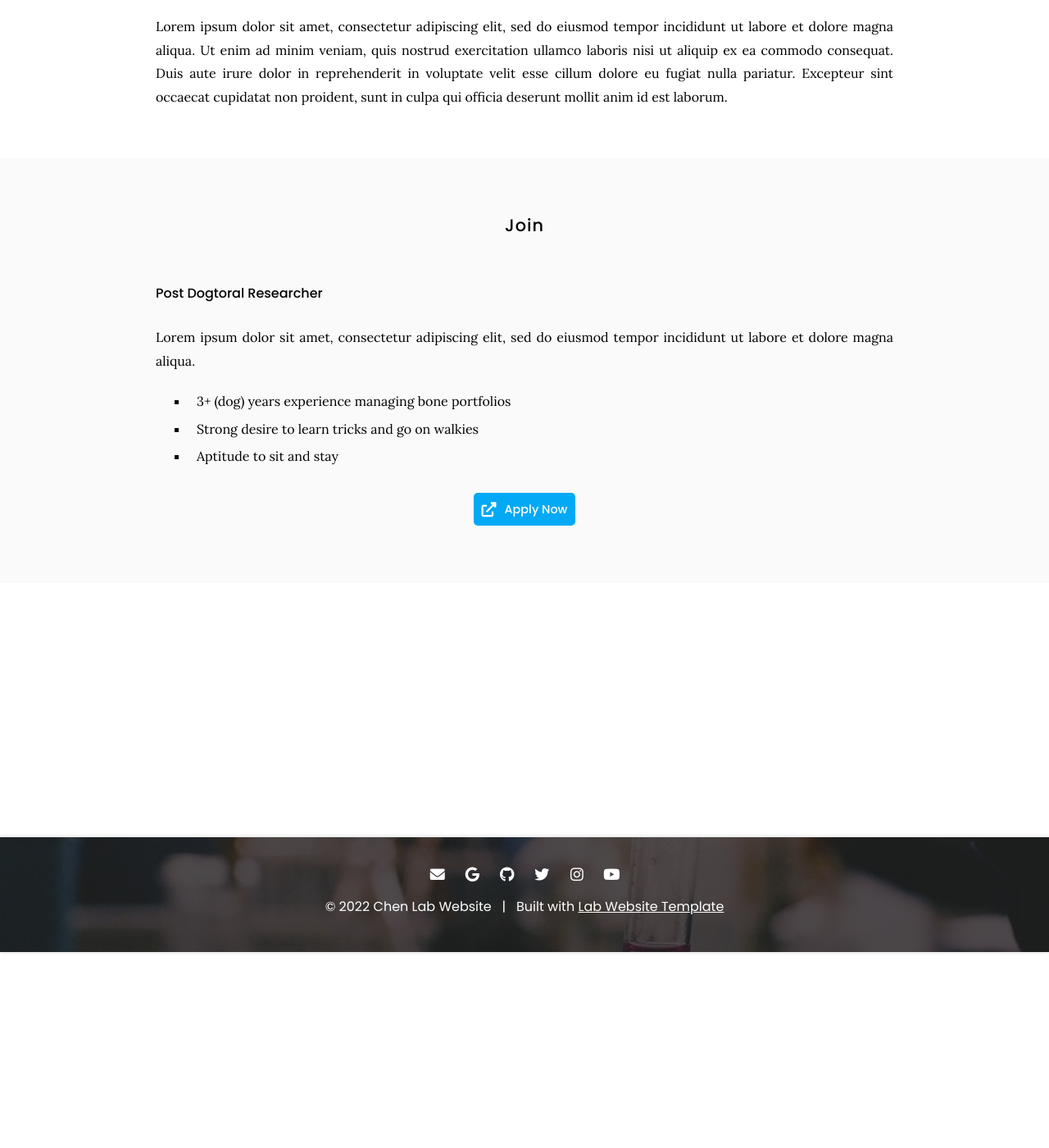
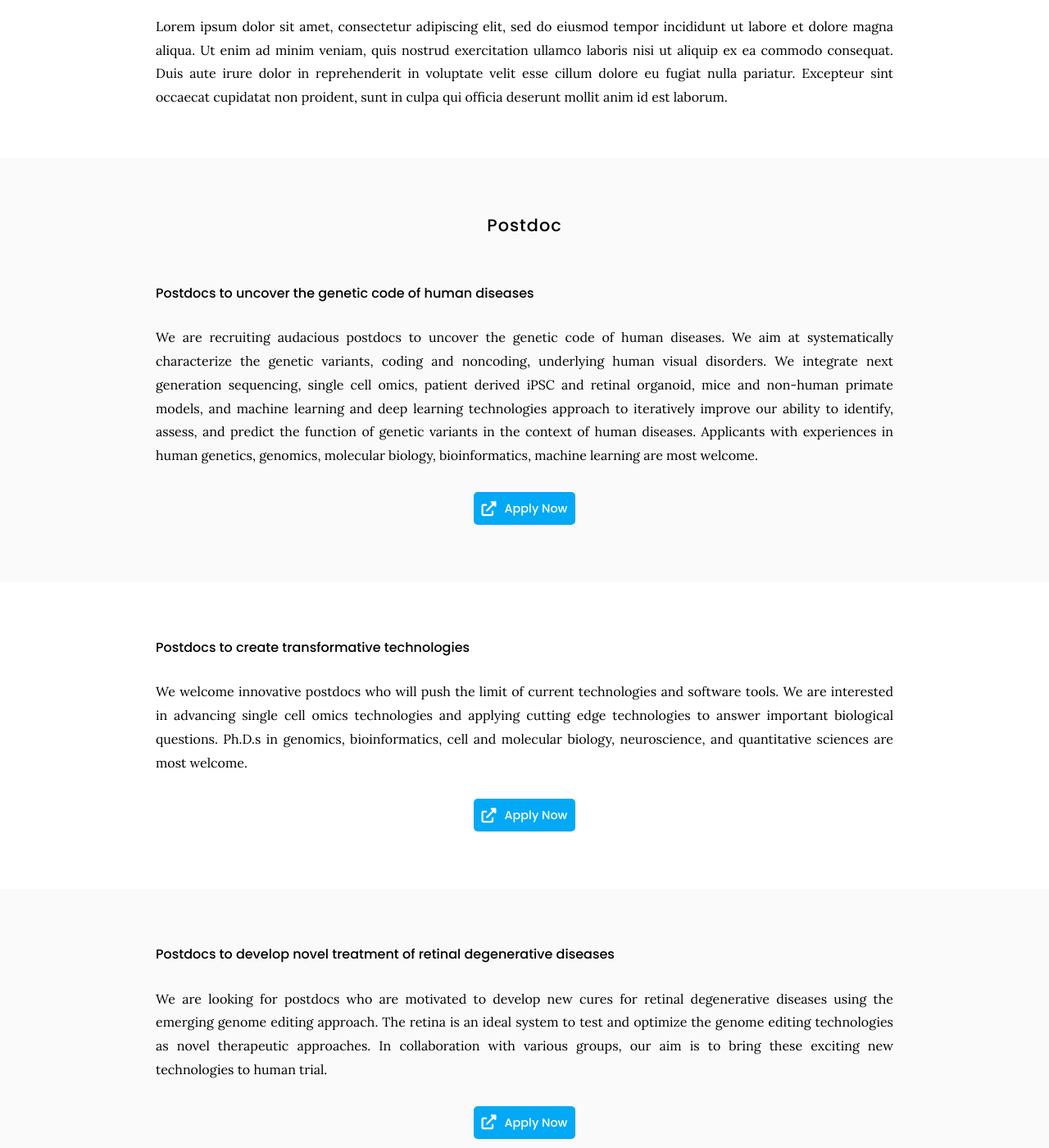
Before and after one commit to wmeng1018/Chen-lab-website, a Jekyll site: the page built from Join us/index.md, in a window 1280 px wide and 1400 px high, scrolled down 239 px. Shown: the whole window at 82% size. Built offline with Jekyll 4.4.1, drawn with Linux system fonts in a browser that asks for light colours; some of the changed text lies outside the part shown.

Commit message:
Update index.md

```diff
--- a/Join us/index.md
+++ b/Join us/index.md
@@ -13,17 +13,47 @@ Duis aute irure dolor in reprehenderit in voluptate velit esse cillum dolore eu
 Excepteur sint occaecat cupidatat non proident, sunt in culpa qui officia deserunt mollit anim id est laborum.
 
 {% include section.html %}
-## Join
+## Postdoc
+#### Postdocs to uncover the genetic code of human diseases
 
-#### Post Dogtoral Researcher
-
-Lorem ipsum dolor sit amet, consectetur adipiscing elit, sed do eiusmod tempor incididunt ut labore et dolore magna aliqua.
-
-- 3+ (dog) years experience managing bone portfolios
-- Strong desire to learn tricks and go on walkies
-- Aptitude to sit and stay
+We are recruiting audacious postdocs to uncover the genetic code of human diseases. We aim at systematically characterize the genetic variants, coding and noncoding, underlying human visual disorders. We integrate next generation sequencing, single cell omics, patient derived iPSC and retinal organoid, mice and non-human primate models, and machine learning and deep learning technologies approach to iteratively improve our ability to identify, assess, and predict the function of genetic variants in the context of human diseases.  Applicants with experiences in human genetics, genomics, molecular biology, bioinformatics, machine learning are most welcome.
 
 {% include link.html type="external" link="https://google.com/" text="Apply Now" icon="" style="button" %}
 {:.center}
 
 {% include section.html %}
+
+#### Postdocs to create transformative technologies
+
+We welcome innovative postdocs who will push the limit of current technologies and software tools.  We are interested in advancing single cell omics technologies and applying cutting edge technologies to answer important biological questions.  Ph.D.s in genomics, bioinformatics, cell and molecular biology, neuroscience, and quantitative sciences are most welcome.
+
+{% include link.html type="external" link="https://google.com/" text="Apply Now" icon="" style="button" %}
+{:.center}
+
+{% include section.html %}
+
+#### Postdocs to develop novel treatment of retinal degenerative diseases
+
+We are looking for postdocs who are motivated to develop new cures for retinal degenerative diseases using the emerging genome editing approach.  The retina is an ideal system to test and optimize the genome editing technologies as novel therapeutic approaches.  In collaboration with various groups, our aim is to bring these exciting new technologies to human trial.
+
+{% include link.html type="external" link="https://google.com/" text="Apply Now" icon="" style="button" %}
+{:.center}
+
+{% include section.html %}
+
+## Projects for graduate students
+
+If you are interested in learning more about genetics and genomics of human diseases, single cell and other emerging omics technologies, developing novel gene therapeutics, neural regeneration, and applying and developing computational tools in large scale data analysis, our lab could be right for you.  We provide ample opportunities for cross training in both wet and dry lab technologies.  A list of potential projects are below:
+
+Novel approach for deciphering the contribution of coding and noncoding variants to the human diseases.
+
+Single cell omics technologies and their applications.
+
+Development of novel gene therapeutics through genome editing.
+
+Neural regeneration and therapy.
+
+{% include link.html type="external" link="https://google.com/" text="Apply Now" icon="" style="button" %}
+{:.center}
+
+{% include section.html %}
```
